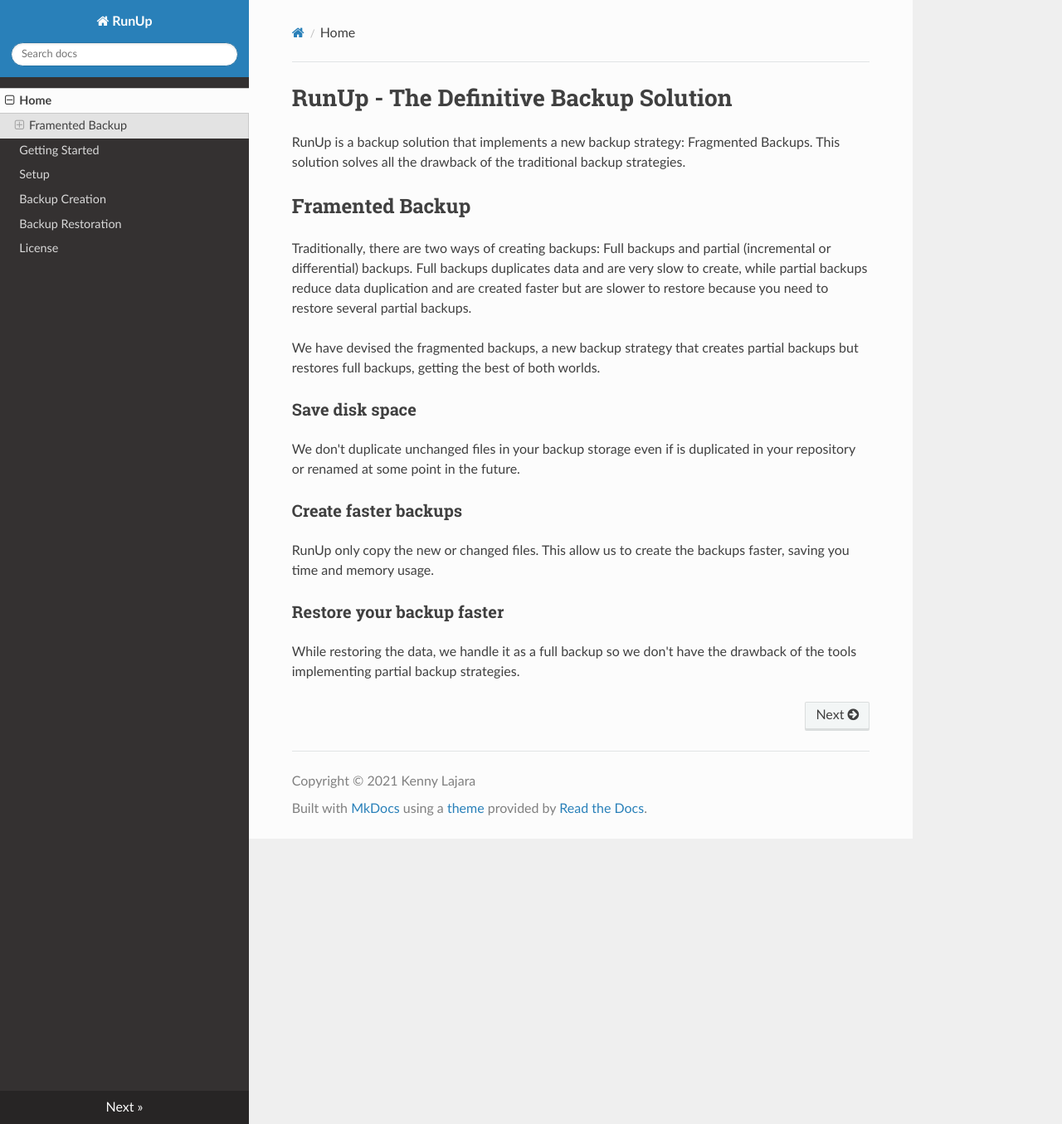
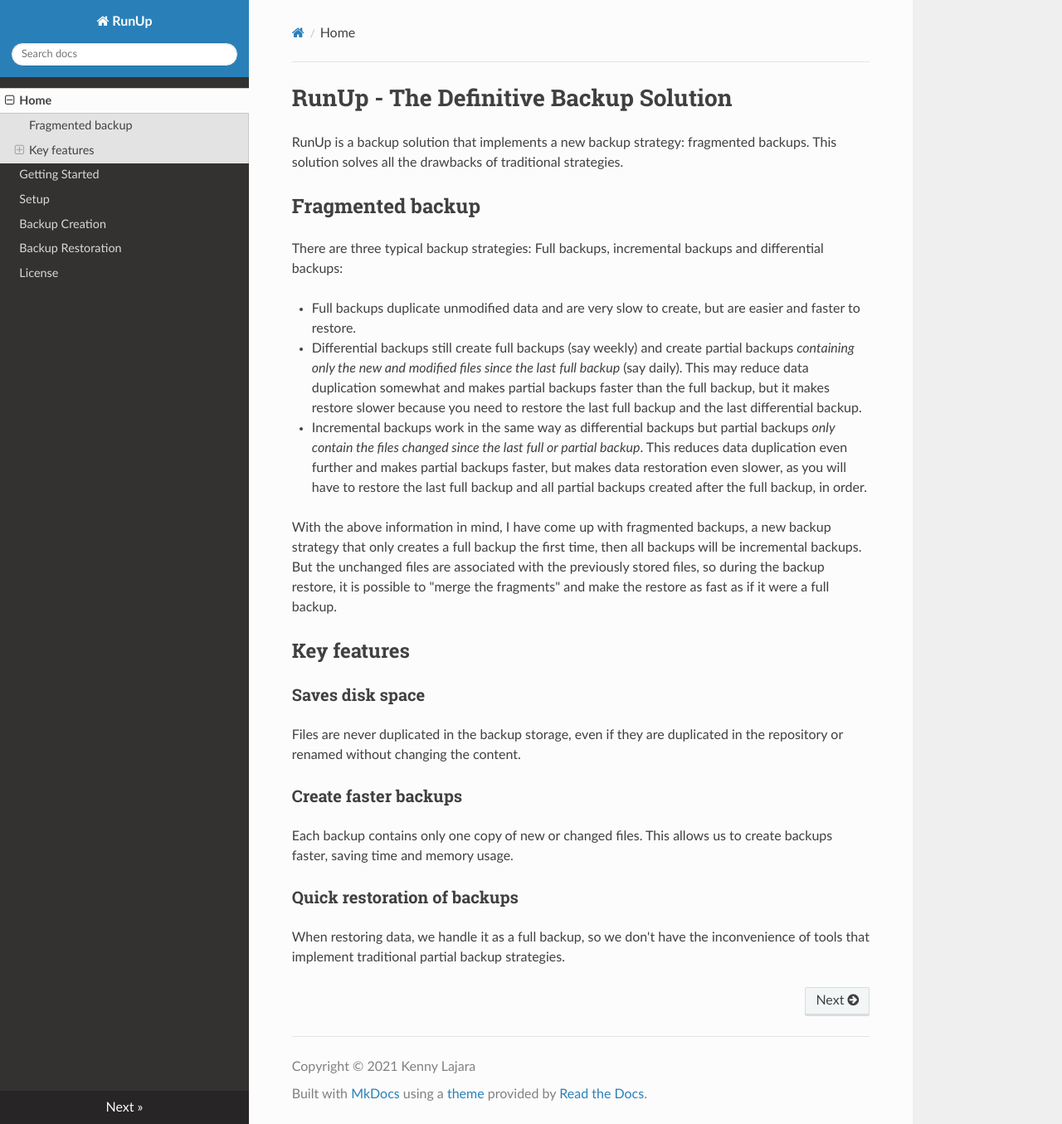
Before and after one commit to kennylajara/run-up, an MkDocs documentation site: the page built from docs/index.md, in a window 1280 px wide and 1355 px high. Shown: the whole window at 83% size. Built offline with MkDocs 1.6.1, drawn with Linux system fonts in a browser that asks for light colours; nearby versions of some CDN libraries.

Commit message:
Update index.md

```diff
--- a/docs/index.md
+++ b/docs/index.md
@@ -1,21 +1,27 @@
 # RunUp - The Definitive Backup Solution
 
-RunUp is a backup solution that implements a new backup strategy: Fragmented Backups. This solution solves all the drawback of the traditional backup strategies.
+RunUp is a backup solution that implements a new backup strategy: fragmented backups. This solution solves all the drawbacks of traditional strategies.
 
-## Framented Backup
+## Fragmented backup
 
-Traditionally, there are two ways of creating backups: Full backups and partial (incremental or differential) backups. Full backups duplicates data and are very slow to create, while partial backups reduce data duplication and are created faster but are slower to restore because you need to restore several partial backups.
+There are three typical backup strategies: Full backups, incremental backups and differential backups:
 
-We have devised the fragmented backups, a new backup strategy that creates partial backups but restores full backups, getting the best of both worlds.
+* Full backups duplicate unmodified data and are very slow to create, but are easier and faster to restore.
+* Differential backups still create full backups (say weekly) and create partial backups _containing only the new and modified files since the last full backup_ (say daily). This may reduce data duplication somewhat and makes partial backups faster than the full backup, but it makes restore slower because you need to restore the last full backup and the last differential backup.
+* Incremental backups work in the same way as differential backups but partial backups _only contain the files changed since the last full or partial backup_. This reduces data duplication even further and makes partial backups faster, but makes data restoration even slower, as you will have to restore the last full backup and all partial backups created after the full backup, in order.
 
-### Save disk space
+With the above information in mind, I have come up with fragmented backups, a new backup strategy that only creates a full backup the first time, then all backups will be incremental backups. But the unchanged files are associated with the previously stored files, so during the backup restore, it is possible to "merge the fragments" and make the restore as fast as if it were a full backup.
 
-We don't duplicate unchanged files in your backup storage even if is duplicated in your repository or renamed at some point in the future.
+## Key features
+
+### Saves disk space
+
+Files are never duplicated in the backup storage, even if they are duplicated in the repository or renamed without changing the content.
 
 ### Create faster backups
 
-RunUp only copy the new or changed files. This allow us to create the backups faster, saving you time and memory usage.
+Each backup contains only one copy of new or changed files. This allows us to create backups faster, saving time and memory usage.
 
-### Restore your backup faster
+### Quick restoration of backups
 
-While restoring the data, we handle it as a full backup so we don't have the drawback of the tools implementing partial backup strategies.
+When restoring data, we handle it as a full backup, so we don't have the inconvenience of tools that implement traditional partial backup strategies.
```
